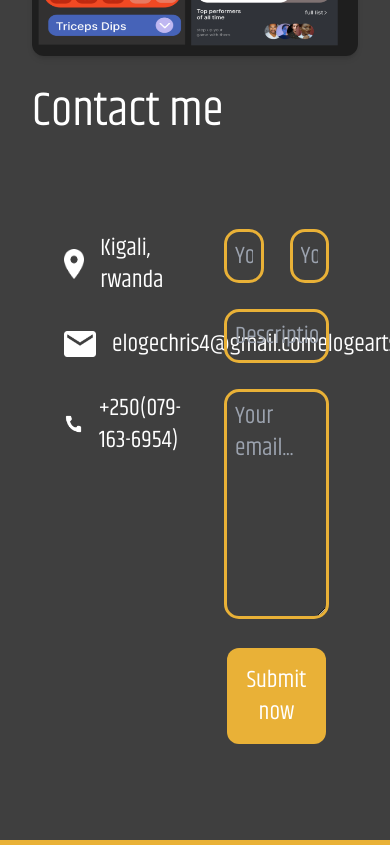
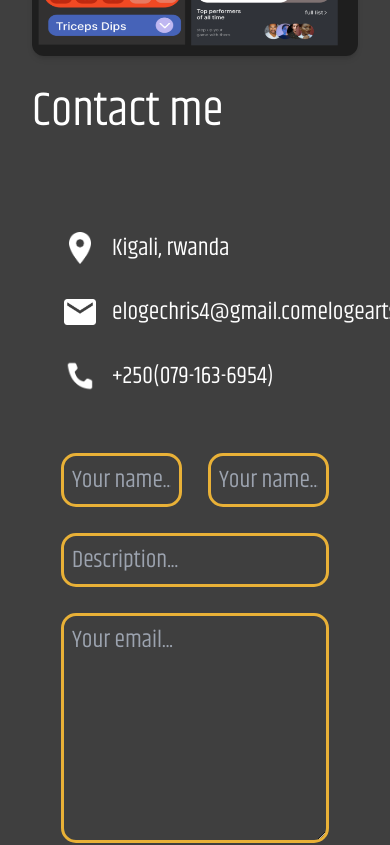
Before and after one commit to 0122345/Eloge_repo, a Next.js app in the folder eloge-portfolio/: page / in a window 390 px wide. Shown: the part 4480-5325 px from the top of the page. Built offline with nearby package versions, Linux system fonts and the light colour scheme.

Commit message:
"Updated Footer component layout and styling"

```diff
--- a/eloge-portfolio/app/components/Footer.js
+++ b/eloge-portfolio/app/components/Footer.js
@@ -7,8 +7,8 @@ const Footer = () => {
     return (
         <div className='w-full min-h-screen font-khand text-5xl text-white bg-home-gray '>
              <h1 className='mx-8 md:mx-16'>Contact me</h1>
-            <div className='flex flex-row px-8 md:px16 py-16'>
-                <div className='flex flex-col gap-8 w-1/2 p-8'>
+            <div className='flex flex-col md:flex-row px-8 md:px16 py-16'>
+                <div className='flex flex-col gap-8 w-full md:w-1/2 p-8'>
                     {footerDetails.map((item, i) => (
                         <div key={i} className='flex gap-4 items-center w-fit text-2xl'>
                             <div className='size-8 relative'>
@@ -18,7 +18,7 @@ const Footer = () => {
                         </div>
                     ))}
                 </div>
-                <div className='p-8 w-1/2'>
+                <div className='p-8 w-full md:w-1/2'>
                     <form action="" className='w-full flex flex-col gap-8 no-underline'>
                         <div className='w-full flex gap-8'>
                             <input type="text" className='outline w-full p-2 bg-transparent h-fit text-2xl outline-home-yellow rounded-xl' placeholder='Your name...' />
```
